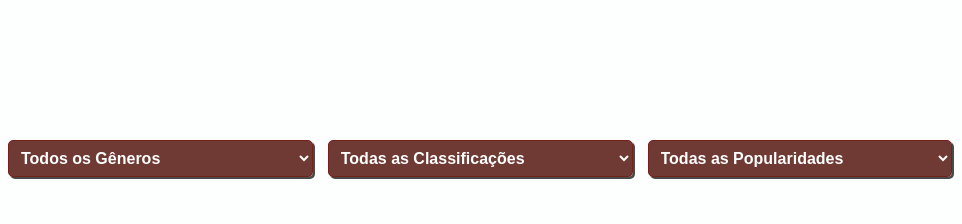
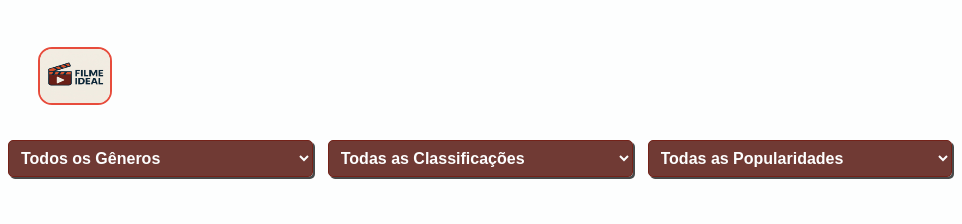
Before and after one commit to luanaSejanoski/filmeIdeal, a plain HTML site: page index.html in a window 1280 px wide. Shown: the top 224 px of the page, 0-962 px from the left. Drawn offline with Linux system fonts and the light colour scheme.

Commit message:
Update index.html

```diff
--- a/index.html
+++ b/index.html
@@ -10,7 +10,8 @@
 
 <body>
     <div class="cabecalho">
-        <div class="logo">Logo</div>
+        <div class="logo"><img  src="icons/logo.jpg" alt="logo"></div>
+
 
         <div class="icones">
             <a href="https://discord.gg/JYj7DaS8" target="_blank"><img src="icons/discord.png" alt="logo-discord"></a>
```
